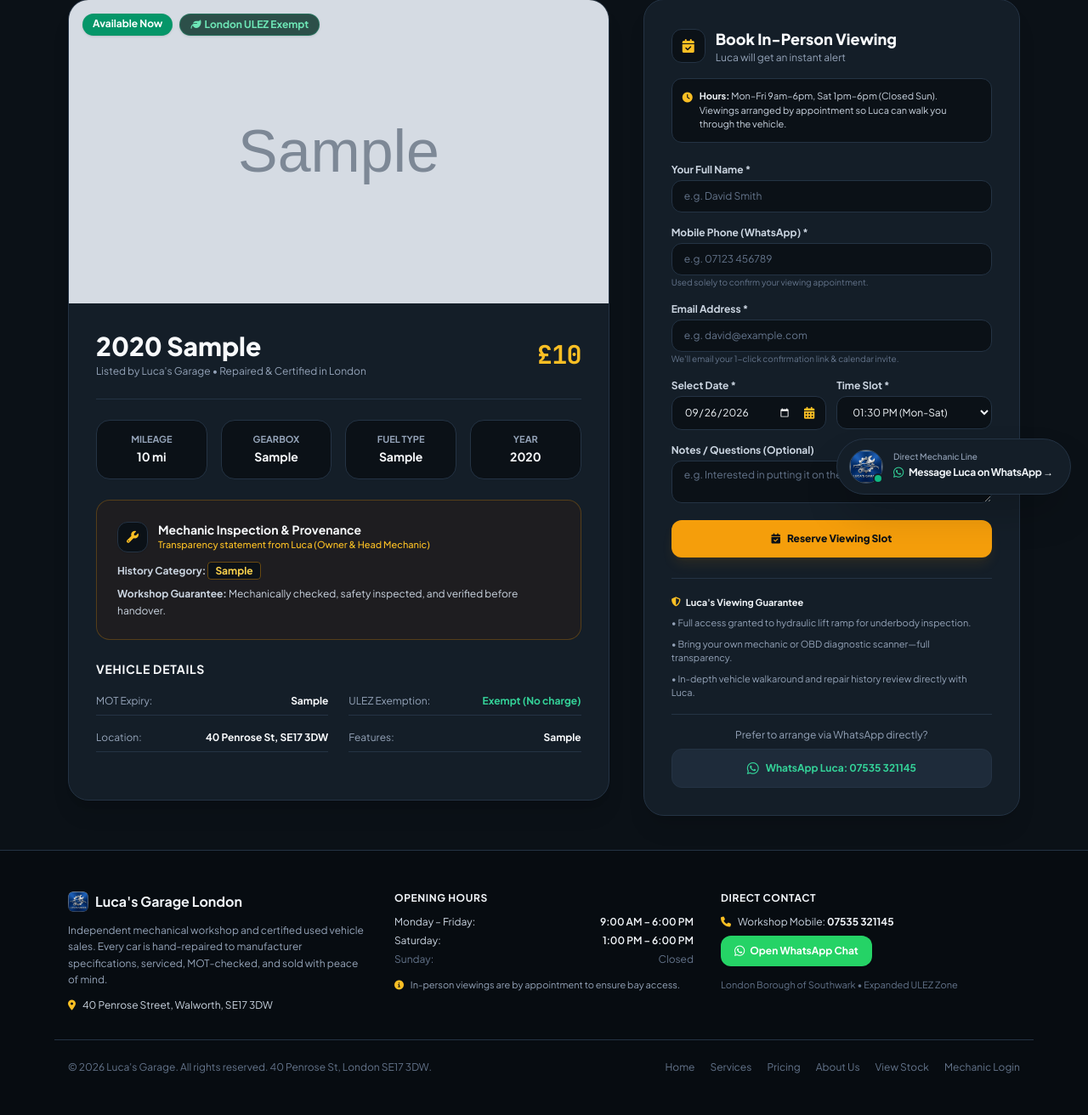
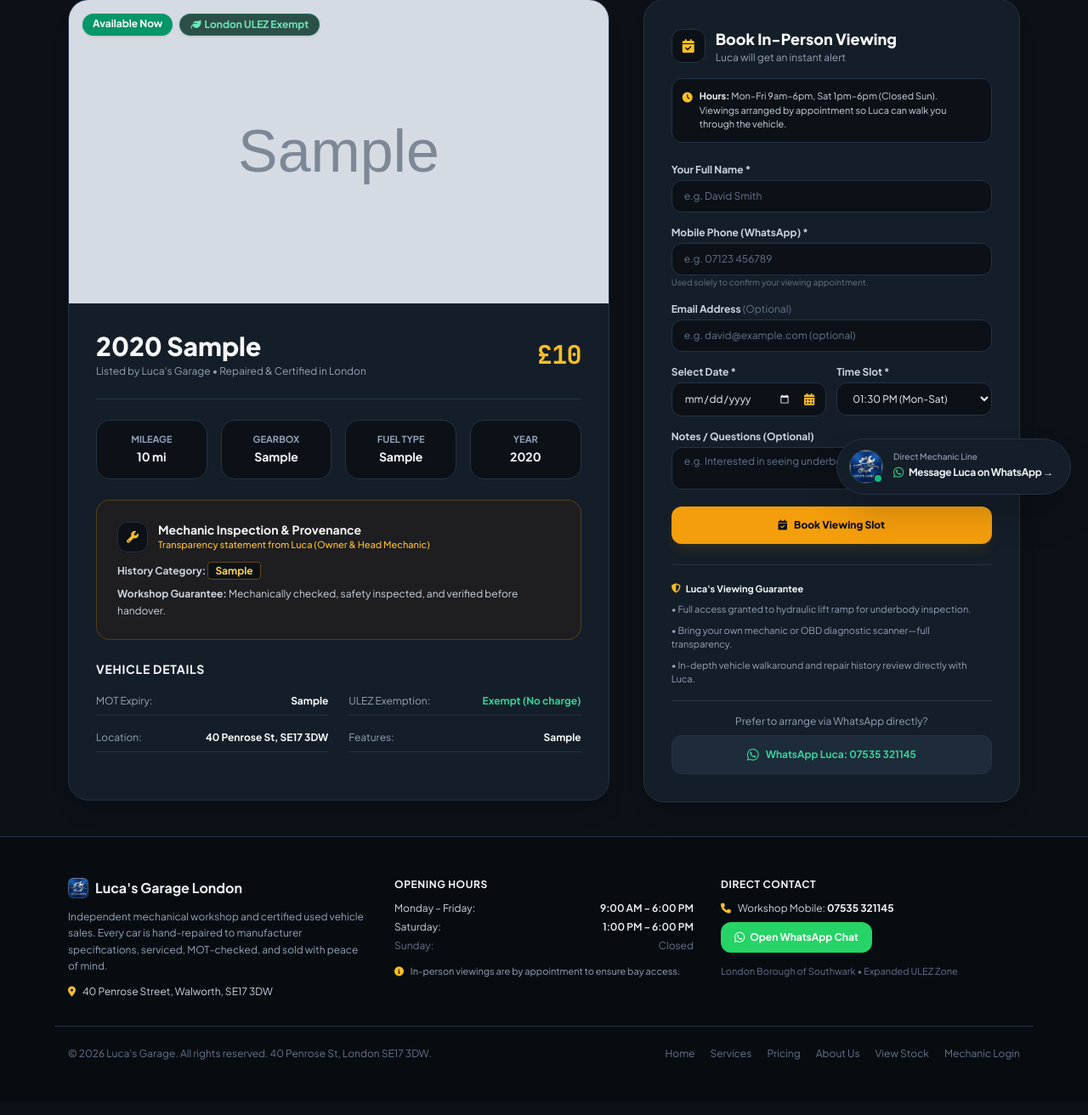
Before and after one commit to juuliettee/Lucas-garage-landingpage, a Flask app: page /car/1 in a window 1280 px wide. Shown: the part 198-1510 px from the top of the page at 85% size. After the commit the page ends 1445 px from the top, so only its background shows below. Run offline with Flask 3, Linux system fonts and the light colour scheme; tables that the repository leaves empty hold one stand-in row (values such as "Sample post"); grey boxes marked "Sample" are stand-in pictures; some libraries are stand-ins or nearby versions.

Commit message:
Simplify viewing booking to frictionless 1-step direct confirmation (no email tokens)

```diff
--- a/app.py
+++ b/app.py
@@ -117,11 +117,8 @@ def book_viewing_api():
     booking_time = data.get('booking_time', '').strip() # HH:MM
     notes = data.get('notes', '').strip()
 
-    if not (car_id and customer_name and customer_phone and customer_email and booking_date and booking_time):
-        return jsonify({"success": False, "message": "Please fill in all fields (Name, Phone, Email, Date, Time)."}), 400
-
-    if "@" not in customer_email or "." not in customer_email:
-        return jsonify({"success": False, "message": "Please provide a valid email address to receive your confirmation link."}), 400
+    if not (car_id and customer_name and customer_phone and booking_date and booking_time):
+        return jsonify({"success": False, "message": "Please fill in your Name, Phone number, Date, and Time."}), 400
 
     car = Car.query.get(int(car_id))
     if not car:
@@ -145,73 +142,49 @@ def book_viewing_api():
     except Exception as e:
         return jsonify({"success": False, "message": f"Invalid date or time format: {e}"}), 400
 
-    # Prevent double-booking for the exact same car, date, and time
-    existing = Booking.query.filter_by(
-        car_id=car.id,
-        booking_date=booking_date,
-        booking_time=booking_time,
-        status="Confirmed"
-    ).first()
-    if existing:
-        return jsonify({"success": False, "message": "This time slot is already reserved for this vehicle. Please choose another slot."}), 400
-
-    # Token payload for cryptographic 30-min verification
-    token_payload = {
-        "car_id": car.id,
-        "customer_name": customer_name,
-        "customer_phone": customer_phone,
-        "customer_email": customer_email,
-        "booking_date": booking_date,
-        "booking_time": booking_time,
-        "notes": notes,
-        "created_at": datetime.utcnow().isoformat()
-    }
-    token = generate_verification_token(token_payload)
-    token_expires_at = datetime.utcnow() + timedelta(minutes=30)
-
-    # Save as Pending_Verification to temporarily hold the slot
+    # Save directly as Confirmed (Frictionless for 5-6 man garage)
     booking = Booking(
         car_id=car.id,
         customer_name=customer_name,
         customer_phone=customer_phone,
-        customer_email=customer_email,
+        customer_email=customer_email or "Not provided",
         booking_date=booking_date,
         booking_time=booking_time,
         notes=notes,
-        status="Pending_Verification",
-        verification_token=token,
-        token_expires_at=token_expires_at
+        status="Confirmed"
     )
     db.session.add(booking)
     db.session.commit()
 
-    # Generate 1-click verification URL
-    verification_url = url_for('verify_booking', token=token, _external=True)
-
-    # Send 1-click verification email
-    send_verification_email(
-        customer_email=customer_email,
-        customer_name=customer_name,
-        car=car,
-        booking_date=booking_date,
-        booking_time=booking_time,
-        verification_url=verification_url
+    # Generate 1-tap Google Calendar link
+    gcal_url = create_google_calendar_url(
+        car.make_model, booking_date, booking_time, customer_name, customer_phone
     )
 
-    # WhatsApp backup URL in case customer is on mobile or prefers instant messaging
-    whatsapp_backup_url = generate_customer_whatsapp_url(
+    # WhatsApp direct chat link
+    whatsapp_url = generate_customer_whatsapp_url(
         car_name=f"{car.year} {car.make_model}",
         message_type="viewing"
     )
 
+    # Multi-channel alerts (Buyer email if provided, Luca alert email/telegram)
+    try:
+        dispatch_confirmed_booking_notifications(booking, car)
+    except Exception as e:
+        app.logger.warning(f"Notification alert notice: {e}")
+
     return jsonify({
         "success": True,
-        "requires_verification": True,
-        "customer_email": customer_email,
+        "booking_id": booking.id,
+        "booking_ref": f"#LG-{booking.id}",
+        "customer_name": customer_name,
+        "customer_phone": customer_phone,
         "booking_date": booking_date,
         "booking_time": booking_time,
-        "whatsapp_backup_url": whatsapp_backup_url,
-        "message": f"Confirmation link sent! Please check your email ({customer_email}) to confirm your viewing appointment."
+        "car_name": f"{car.year} {car.make_model}",
+        "gcal_url": gcal_url,
+        "whatsapp_url": whatsapp_url,
+        "message": f"Viewing confirmed for {booking_date} at {booking_time}!"
     })
 
 
--- a/templates/car_detail.html
+++ b/templates/car_detail.html
@@ -161,10 +161,9 @@
                     </div>
 
                     <div>
-                        <label class="block font-bold text-slate-300 mb-1">Email Address *</label>
-                        <input type="email" name="customer_email" required placeholder="e.g. david@example.com"
+                        <label class="block font-bold text-slate-300 mb-1">Email Address <span class="text-slate-500 font-normal">(Optional)</span></label>
+                        <input type="email" name="customer_email" placeholder="e.g. david@example.com (optional)"
                             class="w-full px-3.5 py-2.5 rounded-xl bg-[#0B1117] border border-[#243344] text-slate-100 placeholder-slate-500 focus:ring-1 focus:ring-amber-500 focus:border-amber-500 outline-none transition">
-                        <span class="text-[10px] text-slate-500">We'll email your 1-click confirmation link & calendar invite.</span>
                     </div>
 
                     <div class="grid grid-cols-2 gap-3">
@@ -197,14 +196,14 @@
 
                     <div>
                         <label class="block font-bold text-slate-300 mb-1">Notes / Questions (Optional)</label>
-                        <textarea name="notes" rows="2" placeholder="e.g. Interested in putting it on the ramp, checking ULEZ, etc."
+                        <textarea name="notes" rows="2" placeholder="e.g. Interested in seeing underbody on the ramp"
                             class="w-full px-3.5 py-2 rounded-xl bg-[#0B1117] border border-[#243344] text-slate-100 placeholder-slate-500 focus:ring-1 focus:ring-amber-500 focus:border-amber-500 outline-none transition"></textarea>
                     </div>
 
                     <button type="submit" id="submitBookingBtn"
                         class="w-full bg-amber-500 hover:bg-amber-600 text-[#0B1117] font-black py-3.5 rounded-xl shadow-lg shadow-amber-500/10 transition flex items-center justify-center space-x-2">
                         <i class="fa-solid fa-calendar-check text-[#0B1117]"></i>
-                        <span>Reserve Viewing Slot</span>
+                        <span>Book Viewing Slot</span>
                     </button>
                 </form>
 
@@ -261,7 +260,7 @@
         const resultArea = document.getElementById('bookingResultArea');
 
         btn.disabled = true;
-        btn.innerHTML = `<i class="fa-solid fa-spinner fa-spin"></i><span>Holding bay slot...</span>`;
+        btn.innerHTML = `<i class="fa-solid fa-spinner fa-spin"></i><span>Booking slot...</span>`;
 
         const formData = new FormData(form);
 
@@ -274,39 +273,43 @@
             try {
                 data = await response.json();
             } catch (parseErr) {
-                data = { success: false, message: "Server encountered an error. Please try again or message Luca directly." };
+                data = { success: false, message: "Server error. Please message Luca directly on WhatsApp." };
             }
 
             resultArea.classList.remove('hidden');
 
-            if (data.success && data.requires_verification) {
+            if (data.success) {
                 resultArea.innerHTML = `
-                    <div class="p-5 rounded-2xl bg-[#0B1117] border border-[#243344] text-slate-200 space-y-3 text-left">
+                    <div class="p-5 rounded-2xl bg-[#0B1117] border border-emerald-500/30 text-slate-200 space-y-3 text-left">
                         <div class="flex items-center space-x-2">
-                            <span class="inline-flex items-center gap-1.5 px-3 py-1 rounded-full text-xs font-bold bg-amber-500/10 text-amber-400 border border-amber-500/25">
-                                <i class="fa-solid fa-envelope"></i> Confirmation Email Sent
+                            <span class="inline-flex items-center gap-1.5 px-3 py-1 rounded-full text-xs font-bold bg-emerald-500/10 text-emerald-400 border border-emerald-500/25">
+                                <i class="fa-solid fa-circle-check text-emerald-400"></i> Viewing Request Confirmed
                             </span>
                         </div>
-                        <h4 class="font-extrabold text-sm text-slate-50">Check your email to confirm viewing</h4>
+                        <h4 class="font-extrabold text-base text-slate-50">We'll see you at the workshop!</h4>
                         <p class="text-xs text-slate-300 leading-relaxed">
-                            We've sent a 1-click confirmation link to <strong class="text-amber-400">${data.customer_email}</strong>.
-                            Please tap the link in your email to confirm your slot for <strong class="text-slate-50">${data.booking_date} at ${data.booking_time}</strong>.
+                            Thanks <strong class="text-amber-400">${data.customer_name}</strong>! Your viewing appointment for the <strong class="text-slate-100">${data.car_name}</strong> is booked for <strong class="text-slate-50">${data.booking_date} at ${data.booking_time}</strong>.
                         </p>
 
-                        <div class="pt-2 border-t border-[#243344]">
-                            <a href="${data.whatsapp_backup_url}" target="_blank"
-                                class="inline-flex items-center justify-center space-x-1.5 w-full bg-emerald-600 hover:bg-emerald-500 text-white font-bold py-2.5 px-3 rounded-xl text-xs transition">
+                        <div class="text-[11px] text-slate-400 bg-[#141E28] p-3 rounded-xl border border-[#243344] space-y-1">
+                            <div><i class="fa-solid fa-location-dot text-amber-400 mr-1.5"></i> 40 Penrose Street, Walworth, SE17 3DW</div>
+                            <div><i class="fa-solid fa-phone text-amber-400 mr-1.5"></i> Luca's Workshop: 07535 321145</div>
+                        </div>
+
+                        <div class="pt-2 border-t border-[#243344] space-y-2">
+                            ${data.gcal_url ? `
+                            <a href="${data.gcal_url}" target="_blank"
+                                class="inline-flex items-center justify-center space-x-1.5 w-full bg-amber-500 hover:bg-amber-600 text-[#0B1117] font-bold py-2.5 px-3 rounded-xl text-xs transition shadow">
+                                <i class="fa-brands fa-google text-sm"></i>
+                                <span>Add to Google Calendar</span>
+                            </a>
+                            ` : ''}
+                            <a href="${data.whatsapp_url}" target="_blank"
+                                class="inline-flex items-center justify-center space-x-1.5 w-full bg-[#1E2B3A] hover:bg-[#28394D] text-emerald-400 border border-[#243344] font-bold py-2.5 px-3 rounded-xl text-xs transition">
                                 <i class="fa-brands fa-whatsapp text-sm"></i>
-                                <span>Prefer WhatsApp? Tap here to confirm directly</span>
+                                <span>Message Luca on WhatsApp</span>
                             </a>
                         </div>
-                    </div>
-                `;
-                form.reset();
-            } else if (data.success) {
-                resultArea.innerHTML = `
-                    <div class="p-4 rounded-2xl bg-emerald-500/10 border border-emerald-500/25 text-emerald-400 text-xs font-semibold">
-                        ${data.message}
                     </div>
                 `;
                 form.reset();
@@ -314,7 +317,7 @@
                 resultArea.innerHTML = `
                     <div class="p-3.5 rounded-xl bg-rose-500/10 border border-rose-500/25 text-rose-400 text-xs font-medium flex items-center space-x-2">
                         <i class="fa-solid fa-triangle-exclamation text-rose-400 text-base"></i>
-                        <span>${data.message || "Failed to reserve slot."}</span>
+                        <span>${data.message || "Failed to book slot."}</span>
                     </div>
                 `;
             }
@@ -324,10 +327,9 @@
                 <div class="p-3.5 rounded-xl bg-rose-500/10 border border-rose-500/25 text-rose-400 text-xs">
                     Network error. Please message Luca on WhatsApp: <strong>07535 321145</strong>.
                 </div>
-            `;
         } finally {
             btn.disabled = false;
-            btn.innerHTML = `<i class="fa-solid fa-calendar-check"></i><span>Reserve Viewing Slot</span>`;
+            btn.innerHTML = `<i class="fa-solid fa-calendar-check text-[#0B1117]"></i><span>Book Viewing Slot</span>`;
         }
     }
 </script>
```
